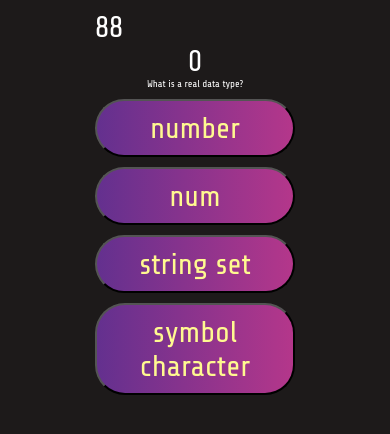
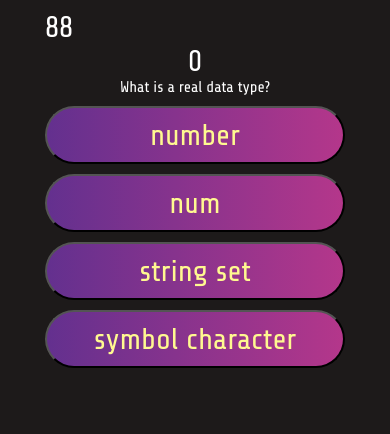
Before and after one commit to 1Clide1/Brandon-s-Quiz-Show-, a plain HTML site: page index.html in a window 390 px wide. Both pictures are taken after a click on the button "Play". Drawn offline with Linux system fonts and the light colour scheme.

Commit message:
reverted some changes
reverted them back to what I had originally because I did not know it would take a min for the live link to take effect

```diff
--- a/Assets/style.css
+++ b/Assets/style.css
@@ -263,7 +263,7 @@ input {
   } */
   .btn {
     font-size: 3rem;
-    width: 20rem;
+    width: 30rem;
     padding: 1rem;
     margin-bottom: 1rem;
   }
@@ -283,7 +283,7 @@ input {
     bottom: 10rem;
   } */
   #Question {
-    font-size: 1rem;
+    font-size: 1.56rem;
   }
   .intro-text {
     margin-bottom: 2rem;
```
